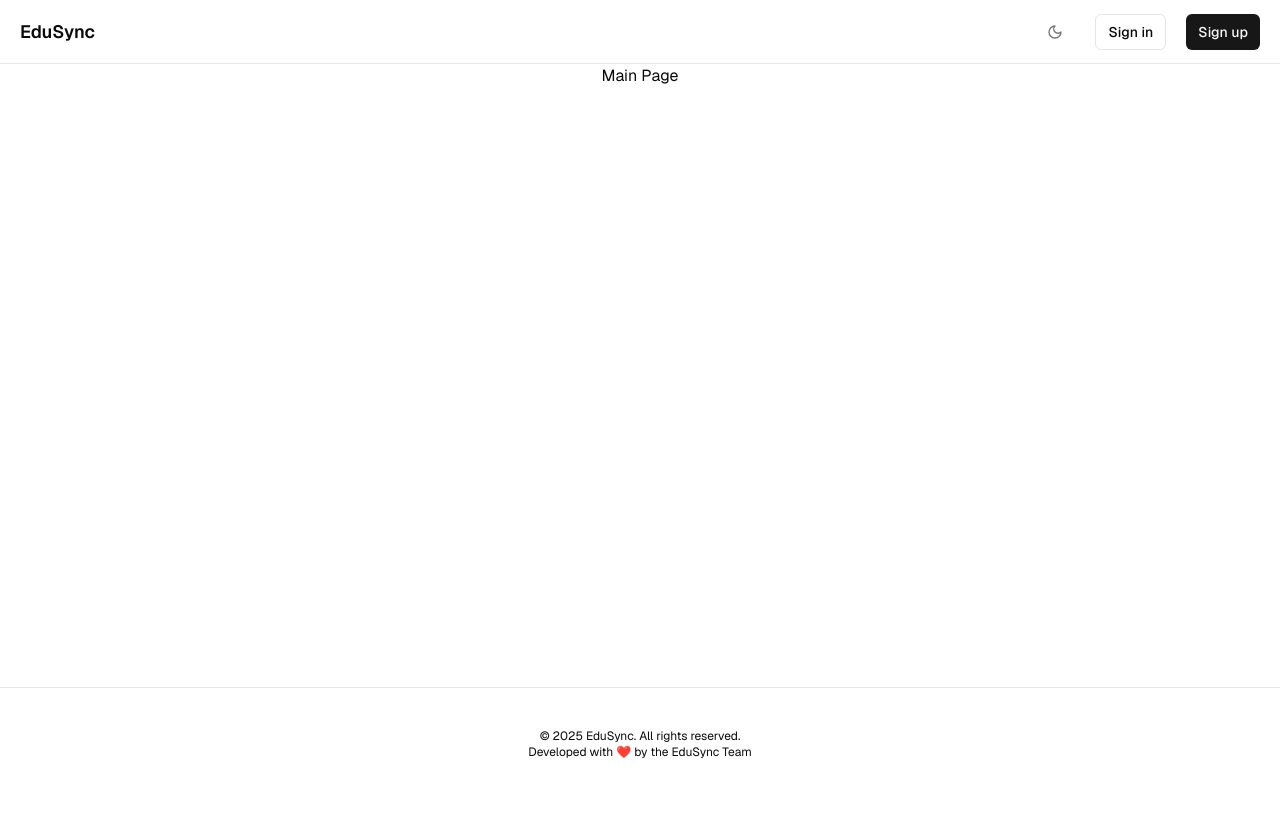
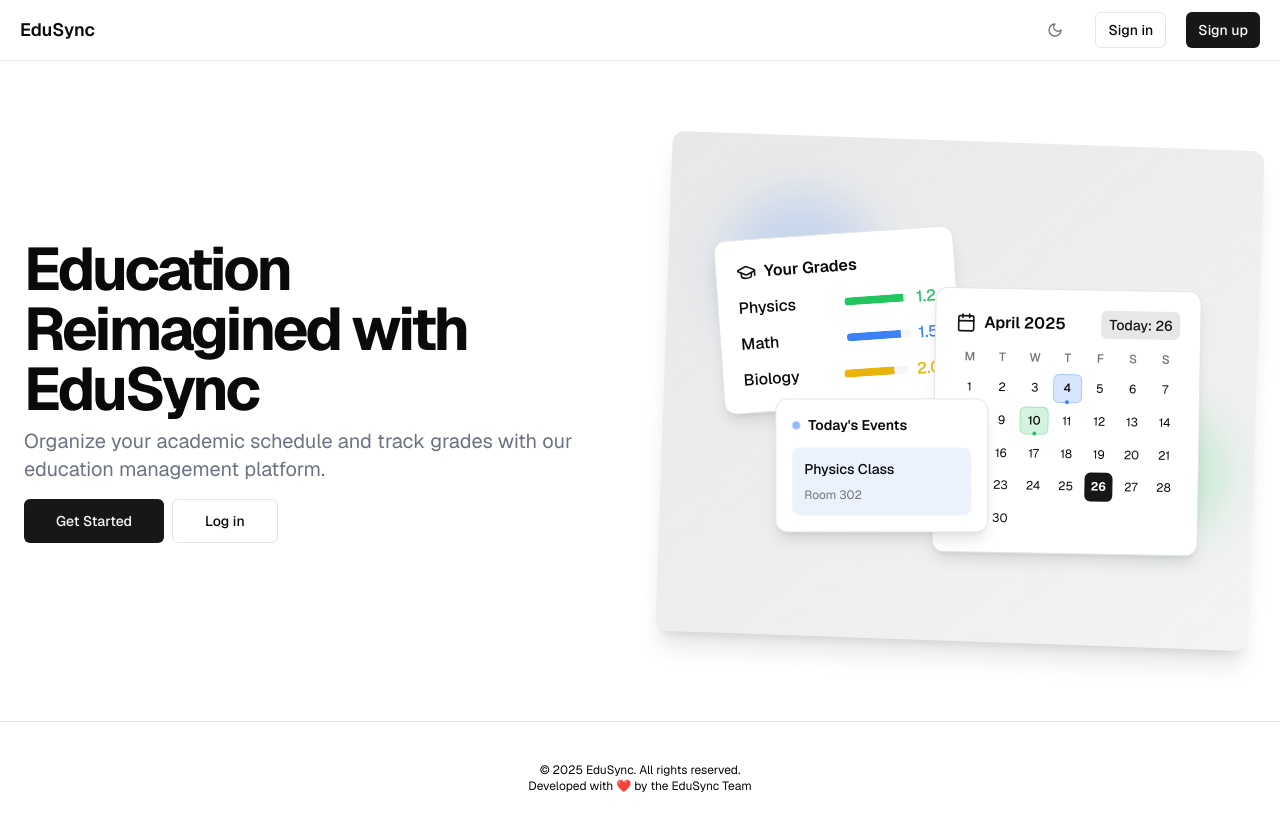
Before and after one commit to MarcBlattmann/EduSync-V2, a Next.js app in the folder web/: page / in a window 1280 px wide. Shown: the top 830 px of the page. Before the commit the page ends 800 px from the top, so only its background shows below. Built offline with nearby package versions, Linux system fonts and the light colour scheme.

Commit message:
Landing page upgrade pro

```diff
--- a/web/app/page.tsx
+++ b/web/app/page.tsx
@@ -1,13 +1,150 @@
+import Image from "next/image";
+import Link from "next/link";
 import Footer from "@/components/footer";
 import NavBar from "@/components/navBar";
+import { Button } from "@/components/ui/button";
+import { Calendar, GraduationCap } from "lucide-react";
 
 export default async function Home() {
   return (
     <>
       <NavBar/>
-        <main className="flex-1 flex flex-col gap-6 px-4">
-          Main Page
-        </main>
+      <main className="flex-1 flex flex-col w-full">
+        {/* Hero Section */}
+        <section className="w-full py-12 md:py-16 lg:py-20 flex items-center">
+          <div className="container px-4 md:px-6">
+            <div className="grid gap-6 lg:grid-cols-2 lg:gap-12 items-center">
+              <div className="flex flex-col justify-center space-y-4">
+                <div className="space-y-2">
+                  <h1 className="text-3xl font-bold tracking-tighter sm:text-5xl xl:text-6xl/none">
+                    Education Reimagined with EduSync
+                  </h1>
+                  <p className="max-w-[600px] text-gray-500 md:text-xl dark:text-gray-400">
+                    Organize your academic schedule and track grades with our education management platform.
+                  </p>
+                </div>
+                <div className="flex flex-col gap-2 min-[400px]:flex-row">
+                  <Button asChild size="lg" className="px-8">
+                    <Link href="/sign-up">Get Started</Link>
+                  </Button>
+                  <Button asChild size="lg" variant="outline" className="px-8">
+                    <Link href="/sign-in">Log in</Link>
+                  </Button>
+                </div>
+              </div>
+              <div className="flex items-center justify-center">
+                <div className="relative w-full h-[350px] lg:h-[400px] xl:h-[500px]">
+                  <div className="absolute inset-0 bg-gradient-to-br from-primary/10 to-primary/5 rounded-xl transform rotate-2 shadow-xl"></div>
+
+                  <div className="absolute inset-0 transform -rotate-1 flex items-center justify-center overflow-hidden">
+                    <div className="relative w-full h-full flex items-center justify-center">
+                      {/* Abstract background elements */}
+                      <div className="absolute top-[10%] left-[10%] w-40 h-40 rounded-full bg-blue-500/20 blur-xl"></div>
+                      <div className="absolute bottom-[20%] right-[5%] w-32 h-32 rounded-full bg-green-500/20 blur-xl"></div>
+                      <div className="absolute top-[40%] right-[20%] w-24 h-24 rounded-full bg-yellow-500/20 blur-xl"></div>
+
+                      {/* Main content overlapping cards */}
+                      <div className="relative w-[90%] h-[80%] flex">
+                        {/* Grade card */}
+                        <div className="absolute top-[10%] left-[5%] w-[45%] bg-card rounded-xl shadow-lg border border-border p-5 z-10 transform -rotate-3">
+                          <div className="flex items-center gap-2 mb-3">
+                            <GraduationCap className="h-5 w-5 text-primary" />
+                            <h3 className="font-semibold">Your Grades</h3>
+                          </div>
+                          <div className="space-y-3">
+                            <div className="flex justify-between items-center">
+                              <span className="font-medium">Physics</span>
+                              <div className="flex items-center gap-2">
+                                <div className="w-16 h-2 bg-muted rounded-full overflow-hidden">
+                                  <div className="h-full bg-green-500 w-[92%]"></div>
+                                </div>
+                                <span className="font-medium text-green-500">1.2</span>
+                              </div>
+                            </div>
+                            <div className="flex justify-between items-center">
+                              <span className="font-medium">Math</span>
+                              <div className="flex items-center gap-2">
+                                <div className="w-16 h-2 bg-muted rounded-full overflow-hidden">
+                                  <div className="h-full bg-blue-500 w-[85%]"></div>
+                                </div>
+                                <span className="font-medium text-blue-500">1.5</span>
+                              </div>
+                            </div>
+                            <div className="flex justify-between items-center">
+                              <span className="font-medium">Biology</span>
+                              <div className="flex items-center gap-2">
+                                <div className="w-16 h-2 bg-muted rounded-full overflow-hidden">
+                                  <div className="h-full bg-yellow-500 w-[78%]"></div>
+                                </div>
+                                <span className="font-medium text-yellow-500">2.0</span>
+                              </div>
+                            </div>
+                          </div>
+                        </div>
+
+                        {/* Calendar card */}
+                        <div className="absolute top-[25%] right-[5%] w-[50%] bg-card rounded-xl shadow-lg border border-border p-5 z-20 transform rotate-2">
+                          <div className="flex items-center justify-between mb-3">
+                            <div className="flex items-center gap-2">
+                              <Calendar className="h-5 w-5 text-primary" />
+                              <h3 className="font-semibold">April 2025</h3>
+                            </div>
+                            <div className="text-sm bg-primary/10 px-2 py-1 rounded-md text-primary font-medium">Today: 26</div>
+                          </div>
+                          <div className="grid grid-cols-7 gap-1 text-center mb-2">
+                            {['M', 'T', 'W', 'T', 'F', 'S', 'S'].map((day, idx) => (
+                              <div key={`day-header-${idx}`} className="text-xs font-medium text-muted-foreground">{day}</div>
+                            ))}
+                          </div>
+                          <div className="grid grid-cols-7 gap-1 text-center">
+                            {Array.from({ length: 30 }, (_, i) => {
+                              const day = i + 1;
+                              const isToday = day === 26;
+                              const hasEvent = [4, 10, 15, 26].includes(day);
+                              const eventColor = day === 4 ? 'bg-blue-500/20 border-blue-500/30' :
+                                               day === 10 ? 'bg-green-500/20 border-green-500/30' :
+                                               day === 15 ? 'bg-yellow-500/20 border-yellow-500/30' :
+                                               'bg-primary/20 border-primary/30';
+
+                              return (
+                                <div
+                                  key={`calendar-day-${day}`}
+                                  className={`
+                                    relative aspect-square rounded-md flex flex-col items-center justify-center text-xs
+                                    ${isToday ? 'bg-primary text-primary-foreground font-bold' : ''}
+                                    ${hasEvent && !isToday ? `font-medium border ${eventColor}` : ''}
+                                  `}
+                                >
+                                  {day}
+                                  {hasEvent && !isToday && <div className={`absolute -bottom-0.5 h-1 w-1 rounded-full ${day === 4 ? 'bg-blue-500' : day === 10 ? 'bg-green-500' : day === 15 ? 'bg-yellow-500' : 'bg-primary'}`}></div>}
+                                </div>
+                              );
+                            })}
+                          </div>
+                        </div>
+
+                        {/* Events card */}
+                        <div className="absolute bottom-[15%] left-[15%] w-[40%] bg-card rounded-xl shadow-lg border border-border p-4 z-30 transform rotate-1">
+                          <div className="flex items-center gap-2 mb-3">
+                            <div className="h-2 w-2 rounded-full bg-blue-500 animate-pulse"></div>
+                            <h3 className="font-semibold text-sm">Today's Events</h3>
+                          </div>
+                          <div className="bg-blue-500/10 rounded-lg p-3">
+                            <p className="font-medium text-sm">Physics Class</p>
+                            <div className="flex items-center justify-between mt-2">
+                              <span className="text-xs text-muted-foreground">Room 302</span>
+                            </div>
+                          </div>
+                        </div>
+                      </div>
+                    </div>
+                  </div>
+                </div>
+              </div>
+            </div>
+          </div>
+        </section>
+      </main>
       <Footer/>
     </>
   );
```
